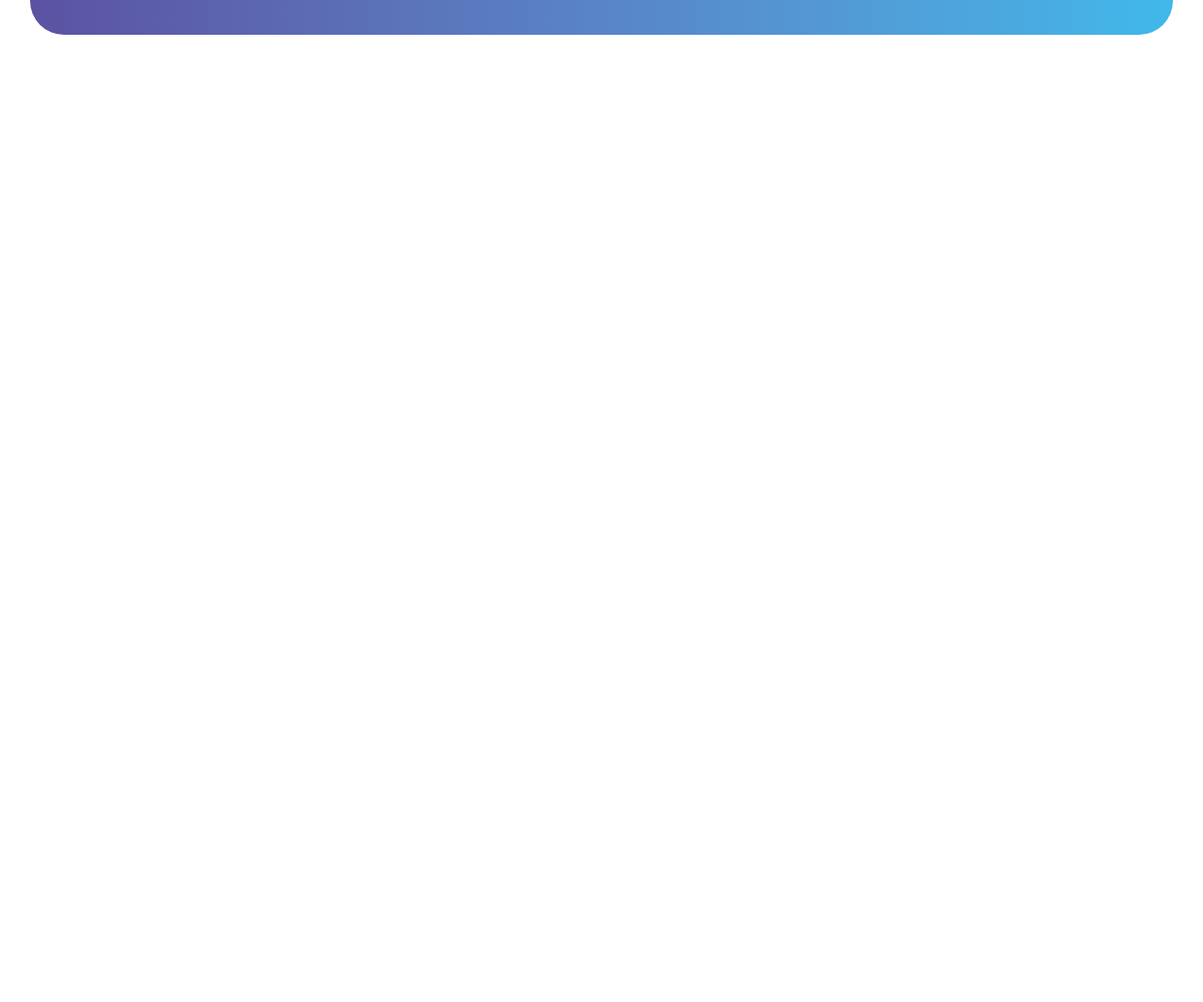
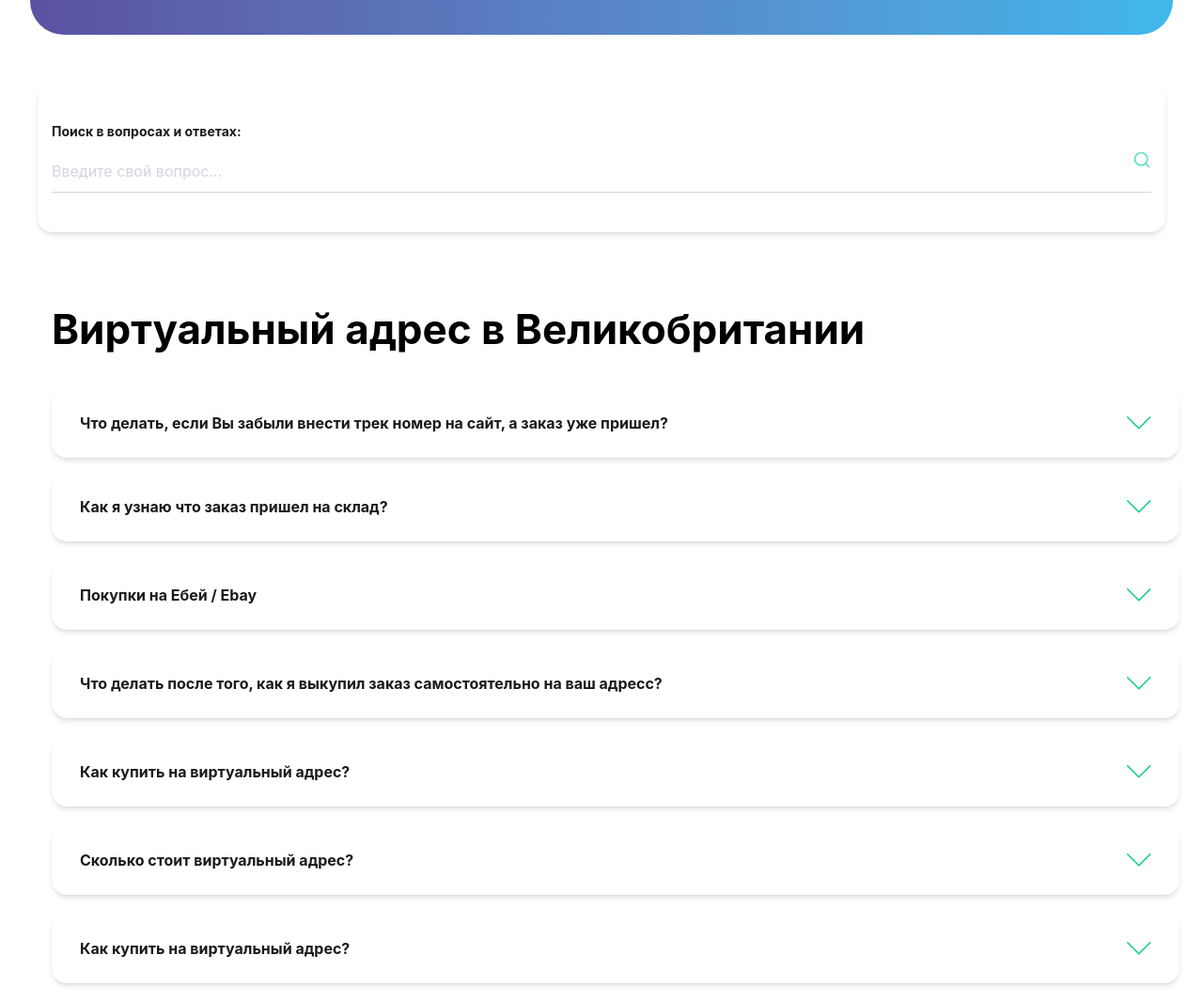
Before and after one commit to zargulak11-hash/bonus, a website: page src/main4.html in a window 1280 px wide. Shown: the part 298-1364 px from the top of the page at 94% size. Before the commit the page ends 800 px from the top, so only its background shows below. Drawn offline with nearby package versions, Linux system fonts and the light colour scheme; files that its build step writes are made by us from their sources.

Commit message:
section3_main4

```diff
--- a/src/main4.html
+++ b/src/main4.html
@@ -44,5 +44,56 @@
                     <h1 class="lg:w-[1207px] w-[300px] text-[30px] lg:text-[48px] font-[800]">Отвечаем на вопросы доставки</h1>
                 </aside>
         </section>
+        <section class="max-w-[1200px] m-auto px-[15px] mt-[50px] flex flex-col justify-center shadow-md rounded-[16px] lg:w-[1300px] w-[90%] h-[160px]">
+    <p class="text-[14px]  font-bold mb-[10px] text-[#1a1a1a]">
+      Поиск в вопросах и ответах:
+    </p>
+    <div class="flex border-b-[1px] border-gray-300">
+      <input
+        type="text"
+        placeholder="Введите свой вопрос..."
+        class="w-full py-[10px] pr-[40px] outline-none text-[16px] placeholder:text-gray-300 ">
+      <div>
+        <svg xmlns="http://w3.org" width="20" height="20" viewBox="0 0 24 24" fill="none" stroke="#60E1C1" stroke-width="2" stroke-linecap="round" stroke-linejoin="round">
+          <circle cx="11" cy="11" r="8"></circle>
+          <line x1="21" y1="21" x2="16.65" y2="16.65"></line>
+        </svg>
+      </div>
+    </div>
+</section>
+
+    <section class="max-w-[1200px] m-auto px-[15px] mt-[70px]">
+        <h1 class="font-[700] text-[20px] lg:text-[44px] mb-[30px]">Виртуальный адрес в Великобритании</h1>
+  <div class="w-full lg:w-[1200px] bg-white shadow-md rounded-[16px] p-[20px] lg:p-[25px_30px] flex justify-between items-center mb-[15px] ">
+    <p class="font-bold text-[14px] lg:text-[16px] text-[#1a1a1a] pr-[10px]">Что делать, если Вы забыли внести трек номер на сайт, а заказ уже пришел?</p>
+    <img src="./images/Vector 50.png" alt="">
+  </div>
+  <div class="w-full lg:w-[1200px] bg-white shadow-md rounded-[16px] p-[20px] lg:p-[25px_30px] flex justify-between items-center mb-[20px] ">
+    <p class="font-bold text-[14px] lg:text-[16px] text-[#1a1a1a] pr-[10px]">Как я узнаю что заказ пришел на склад?</p>
+    <img src="./images/Vector 50.png" alt="">
+  </div>
+  <div class="w-full lg:w-[1200px] bg-white shadow-md rounded-[16px] p-[20px] lg:p-[25px_30px] flex justify-between items-center mb-[20px] ">
+    <p class="font-bold text-[14px] lg:text-[16px] text-[#1a1a1a] pr-[10px]">Покупки на Eбeй / Ebay</p>
+    <img src="./images/Vector 50.png" alt="">
+  </div>
+  <div class="w-full lg:w-[1200px] bg-white shadow-md rounded-[16px] p-[20px] lg:p-[25px_30px] flex justify-between items-center mb-[20px] ">
+    <p class="font-bold text-[14px] lg:text-[16px] text-[#1a1a1a] pr-[10px]">Что делать после того, как я выкупил заказ самостоятельно на ваш адресс?</p>
+    <img src="./images/Vector 50.png" alt="">
+  </div>
+  <div class="w-full lg:w-[1200px] bg-white shadow-md rounded-[16px] p-[20px] lg:p-[25px_30px] flex justify-between items-center mb-[20px] ">
+    <p class="font-bold text-[14px] lg:text-[16px] text-[#1a1a1a] pr-[10px]">Как купить на виртуальный адрес?</p>
+    <img src="./images/Vector 50.png" alt="">
+  </div>
+  <div class="w-full lg:w-[1200px] bg-white shadow-md rounded-[16px] p-[20px] lg:p-[25px_30px] flex justify-between items-center mb-[20px] ">
+    <p class="font-bold text-[14px] lg:text-[16px] text-[#1a1a1a] pr-[10px]">Сколько стоит виртуальный адрес?</p>
+    <img src="./images/Vector 50.png" alt="">
+  </div>
+  <div class="w-full lg:w-[1200px] bg-white shadow-md rounded-[16px] p-[20px] lg:p-[25px_30px] flex justify-between items-center mb-[20px] ">
+    <p class="font-bold text-[14px] lg:text-[16px] text-[#1a1a1a] pr-[10px]">Как купить на виртуальный адрес?</p>
+    <img src="./images/Vector 50.png" alt="">
+  </div>
+
+</section>
+
 </body>
 </html>
```
Also changed, not shown: src/images/Vector 50.png (added).
